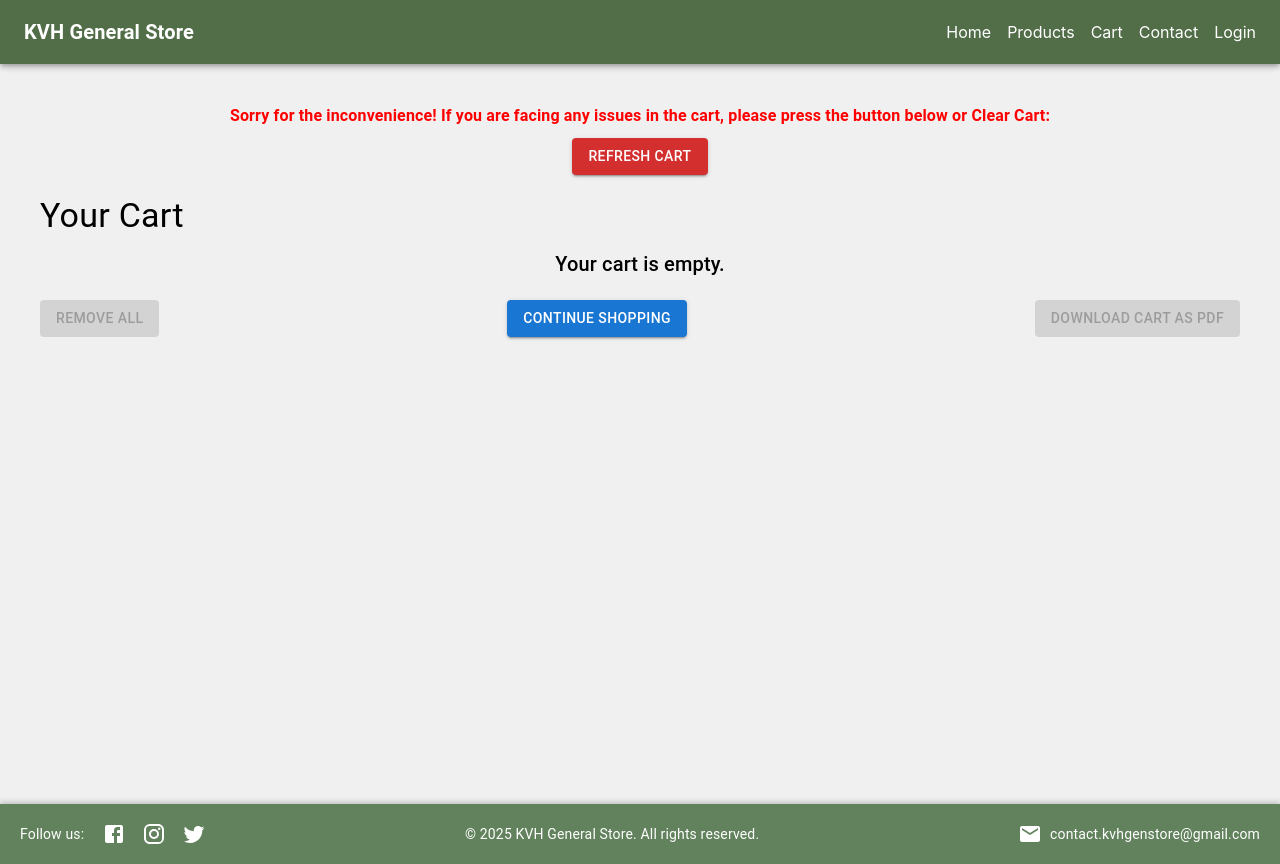
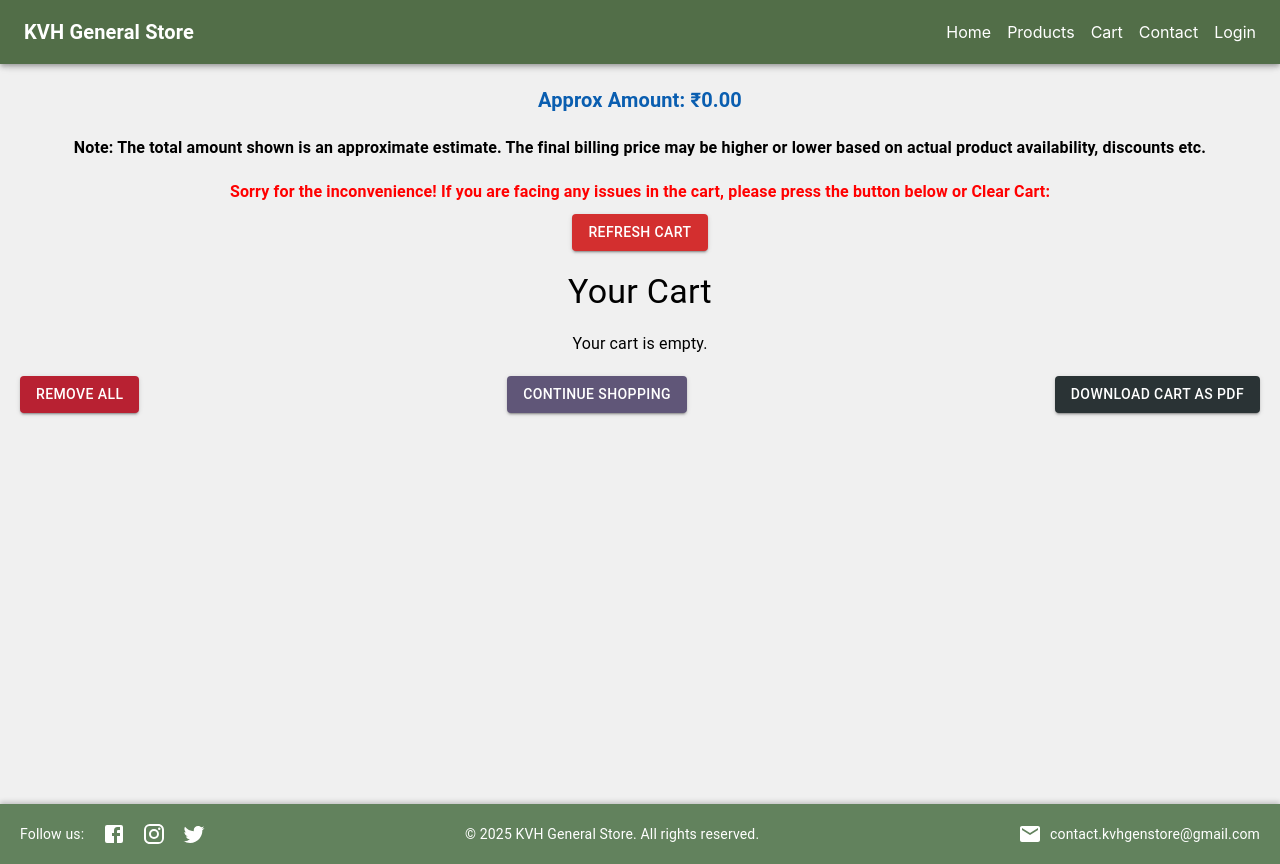
Before and after one commit to balasubramani12/kvh-gen-frontend, a React (Create React App) app: page /cart in a window 1280 px wide. Built offline with nearby package versions, Linux system fonts and the light colour scheme.

Commit message:
Added Approx cost to CartPage

```diff
--- a/src/pages/CartPage.js
+++ b/src/pages/CartPage.js
@@ -12,6 +12,7 @@ import {
     DialogTitle,
     DialogContent,
     DialogActions,
+    Box,
 } from '@mui/material';
 import DeleteIcon from '@mui/icons-material/Delete';
 import CheckCircleIcon from '@mui/icons-material/CheckCircle';
@@ -33,8 +34,6 @@ const CartPage = () => {
     const [confirmDeleteDialogOpen, setConfirmDeleteDialogOpen] = useState(false);
     const [productToDelete, setProductToDelete] = useState(null);
 
-
-
     // Fetch user details
     useEffect(() => {
         const fetchUserDetails = async () => {
@@ -52,6 +51,15 @@ const CartPage = () => {
         };
         fetchUserDetails();
     }, []);
+
+    // Calculate approximate total
+    const calculateTotal = () => {
+        return cartItems.reduce((total, item) => {
+            const price = item.product?.price || 0; // Default to 0 if price is unavailable
+            const quantity = item.quantity || 0; // Default to 0 if quantity is unavailable
+            return total + price * quantity;
+        }, 0);
+    };
 
     // Refresh cart manually
     const handleRefreshCart = async () => {
@@ -76,7 +84,6 @@ const CartPage = () => {
             doc.setFont('helvetica', 'bold');
             doc.text(`Name: ${userDetails?.name || 'N/A'}`, 10, 15);
             doc.text(`Mobile no: ${userDetails?.mobile || 'N/A'}`, 10, 20);
-
             // Add table headers
             doc.setFontSize(10);
             doc.setTextColor(255, 0, 0); // Red color for headers
@@ -86,8 +93,6 @@ const CartPage = () => {
             doc.text('Product Name', 65, 30);
             doc.text('Qty', 135, 30);
             doc.text('Category', 150, 30);
-
-
             // Add cart items
             doc.setFont('helvetica', 'normal');
             doc.setTextColor(0, 0, 0); // Black color for content
@@ -98,18 +103,19 @@ const CartPage = () => {
                 doc.text(item.product?.name || 'N/A', 65, yPosition);
                 doc.text(`${item.quantity}`, 135, yPosition);
                 doc.text(item.product?.category || 'N/A', 150, yPosition);
-
             });
-
+            // Add approx total
+            const totalYPosition = 40 + (cartItems.length * 10) + 10;
+            doc.setFontSize(12);
+            doc.setTextColor(255, 0, 0); // Red color for total
+            doc.text(`Approx Amount In Rs: ${calculateTotal().toFixed(2)}`, 10, totalYPosition);
             // Add timestamp at the bottom
             const date = new Date().toLocaleString();
             doc.setTextColor(0, 0, 255); // Blue color for timestamp
-            doc.text(`Downloaded on: ${date}`, 10, 40 + (cartItems.length * 10) + 10);
-
+            doc.text(`Downloaded on: ${date}`, 10, totalYPosition + 10);
             // Save the PDF
             const filename = userDetails?.name ? `${userDetails.name}-cart.pdf` : 'cart-items.pdf';
             doc.save(filename);
-
             // Show download animation
             setShowDownloadAnimation(true);
             setTimeout(() => {
@@ -153,9 +159,28 @@ const CartPage = () => {
     };
 
     return (
-        <div style={{ padding: '20px', position: 'relative' }}>
+        <>
+            {/* Approx Total */}
+            <Typography
+                variant="h6"
+                sx={{
+                    textAlign: 'center',
+                    marginBottom: '20px',
+                    color: '#0A5EB0',
+                    fontWeight: 'bold',
+                }}
+            >
+                Approx Amount: ₹{calculateTotal().toFixed(2)}
+            </Typography>
+
+
             {/* Refresh Cart Button */}
             <div style={{ marginBottom: '20px', textAlign: 'center' }}>
+                <Typography variant="body1" style={{ color: 'black', fontWeight: 'bold' }}>
+                Note: The total amount shown is an approximate estimate.
+                The final billing price may be higher or lower based on actual product availability, discounts etc.
+                </Typography>
+                <br/>
                 <Typography variant="body1" style={{ color: 'red', fontWeight: 'bold' }}>
                     Sorry for the inconvenience! If you are facing any issues in the cart, please press the button below or Clear Cart:
                 </Typography>
@@ -248,12 +273,14 @@ const CartPage = () => {
                 </div>
             )}
 
-            <Typography variant="h4" gutterBottom>
+            {/* Cart Title */}
+            <Typography variant="h4" sx={{ textAlign: 'center', marginBottom: '20px' }}>
                 Your Cart
             </Typography>
 
+            {/* Cart Items */}
             {cartItems.length > 0 ? (
-                <Grid container spacing={3}>
+                <Grid container spacing={2}>
                     {cartItems.map((item, index) => {
                         const productId = item.product?._id;
 
@@ -279,50 +306,39 @@ const CartPage = () => {
                         };
 
                         return (
-                            <Grid item xs={12} sm={6} md={4} lg={3} key={index}>
-                                {/* Product Card */}
-                                <Card
-                                    style={{
-                                        backgroundColor: '#FFFFFF',
-                                        color: '#000',
-                                        height: '100%',
-                                        display: 'flex',
-                                        flexDirection: 'column',
-                                        position: 'relative',
-                                    }}
-                                >
+                            <Grid item xs={12} sm={6} md={4} key={productId}>
+                                <Card sx={{ display: 'flex', flexDirection: 'column', height: '100%' }}>
+                                    <CardContent sx={{ flexGrow: 1, padding: '10px' }}>
                                         {/* Product Image */}
                                         <CardMedia
                                             component="img"
-                                        height="140"
-                                        image={item.product?.img || 'https://via.placeholder.com/500'}
-                                        alt={item.product?.name || 'Product'}
+                                            height="80" // Reduced height for smaller cards
+                                            image={item.product?.img || 'https://via.placeholder.com/150'}
+                                            alt={item.product?.name || 'Product Image'}
+                                            sx={{ marginBottom: '10px' }}
                                             style={{
                                                 objectFit: 'contain',
                                                 width: '100%',
                                                 height: '140px',
                                             }}
                                         />
-
                                         {/* Product Details */}
-                                    <CardContent style={{ flexGrow: 1, padding: '10px' }}>
-                                        <Typography variant="h6" style={{ fontSize: '1rem', fontWeight: 'bold' }}>
+                                        <Typography variant="subtitle1" sx={{ fontSize: '0.9rem', fontWeight: 'bold' }}>
                                             {item.product?.name || 'Sales Closed on this Product'}
                                         </Typography>
-                                        <Typography variant="body2" style={{ fontSize: '0.875rem' }}>
+                                        <Typography variant="body2" sx={{ fontSize: '0.8rem' }}>
                                             Brand: {item.product?.brand || 'Unavailable'}
                                         </Typography>
-                                        <Typography variant="body2" style={{ fontSize: '0.875rem' }}>
+                                        <Typography variant="body2" sx={{ fontSize: '0.8rem' }}>
                                             Qty: {item.quantity}
                                         </Typography>
                                     </CardContent>
-
                                     {/* Actions */}
-                                    <div style={{ display: 'flex', alignItems: 'center', padding: '10px' }}>
+                                    <Box sx={{ display: 'flex', alignItems: 'center', padding: '10px' }}>
                                         {/* Update Quantity Field */}
                                         <TextField
                                             type="number"
-                                            value={localQuantities[productId] || item.quantity}
+                                            defaultValue={item.quantity}
                                             onChange={handleQuantityChange}
                                             onBlur={() =>
                                                 setLocalQuantities((prev) => ({
@@ -331,82 +347,94 @@ const CartPage = () => {
                                                 }))
                                             }
                                             inputProps={{ min: 1 }}
-                                            style={{
+                                            size="small"
+                                            sx={{
                                                 flexGrow: 1,
-                                                fontSize: '0.875rem',
+                                                fontSize: '0.8rem',
                                                 backgroundColor: '#9A7E6F',
-                                                border: 'none none rgb(140, 107, 89)',
-                                                borderRadius: '10px',
+                                                border: '2px solid rgb(106, 42, 7)',
+                                                borderRadius: '5px',
                                                 padding: '5px',
                                             }}
                                         />
                                         {/* Tick Button */}
-                                        <IconButton onClick={handleUpdateQuantity} style={{ marginLeft: '10px' }}>
-                                            <CheckCircleIcon style={{ color: '#4CAF50' }} />
+                                        <IconButton onClick={handleUpdateQuantity} sx={{ marginLeft: '10px', color: 'green' }}>
+                                            <CheckCircleIcon />
                                         </IconButton>
                                         {/* Remove Button */}
-                                        <IconButton
-                                            onClick={() => handleRemoveItem(productId)}
-                                            style={{ marginLeft: '10px', color: '#FF5722' }}
-                                        >
+                                        <IconButton onClick={() => handleRemoveItem(productId)} sx={{ marginLeft: '10px', color: '#FF5722' }}>
                                             <DeleteIcon />
                                         </IconButton>
-                                    </div>
+                                    </Box>
                                 </Card>
                             </Grid>
                         );
                     })}
                 </Grid>
             ) : (
-                <Typography variant="h6" style={{ textAlign: 'center', width: '100%' }}>
+                <Typography variant="body1" sx={{ textAlign: 'center', marginTop: '20px' }}>
                     Your cart is empty.
                 </Typography>
             )}
 
             {/* Action Buttons */}
-            <div style={{ marginTop: '20px', display: 'flex', justifyContent: 'space-between' }}>
+            <Box
+                sx={{
+                    display: 'flex',
+                    justifyContent: 'space-between',
+                    marginTop: '20px',
+                    flexWrap: 'wrap',
+                    gap: '10px',
+                }}
+            >
                 {/* Remove All Button */}
                 <Button
                     variant="contained"
-                    color="error"
                     onClick={handleRemoveAll}
-                    disabled={cartItems.length === 0}
+                    sx={{
+                        backgroundColor: '#B82132',
+                        '&:hover': { backgroundColor: '#E53935' },
+                        flex: { xs: '1 1 100%', sm: '0 1 auto' },
+                    }}
                 >
                     Remove All
                 </Button>
                 {/* Continue Shopping Button */}
                 <Button
                     variant="contained"
-                    color="primary"
                     component={Link}
                     to="/products"
+                    sx={{
+                        backgroundColor: '#605678',
+                        '&:hover': { backgroundColor: '#526E48' },
+                        flex: { xs: '1 1 100%', sm: '0 1 auto' },
+                    }}
                 >
                     Continue Shopping
                 </Button>
                 {/* Download Cart as PDF Button */}
                 <Button
                     variant="contained"
-                    color="primary"
                     onClick={downloadCartAsPDF}
-                    disabled={cartItems.length === 0}
+                    sx={{
+                        backgroundColor: '#2A3335',
+                        '&:hover': { backgroundColor: '#2E5B17' },
+                        flex: { xs: '1 1 100%', sm: '0 1 auto' },
+                    }}
                 >
                     Download Cart as PDF
                 </Button>
-            </div>
+            </Box>
 
             {/* Confirmation Dialog for Remove All */}
             <Dialog open={confirmRemoveAllDialogOpen} onClose={() => setConfirmRemoveAllDialogOpen(false)}>
                 <DialogTitle>Confirm Remove All</DialogTitle>
-                <DialogContent>
-                    <Typography variant="body1">
-                        Are you sure you want to remove all items from your cart?
-                    </Typography>
-                </DialogContent>
+                <DialogContent>Are you sure you want to remove all items from your cart?</DialogContent>
                 <DialogActions>
                     <Button onClick={() => setConfirmRemoveAllDialogOpen(false)} color="primary">
                         Cancel
                     </Button>
-                    <Button onClick={confirmAndRemoveAll} color="error" variant="contained">
+                    <Button onClick={confirmAndRemoveAll} color="secondary">
                         Remove All
                     </Button>
                 </DialogActions>
@@ -415,21 +443,17 @@ const CartPage = () => {
             {/* Confirmation Dialog for Single Item Deletion */}
             <Dialog open={confirmDeleteDialogOpen} onClose={() => setConfirmDeleteDialogOpen(false)}>
                 <DialogTitle>Confirm Deletion</DialogTitle>
-                <DialogContent>
-                    <Typography variant="body1">
-                        Are you sure you want to remove this item from your cart?
-                    </Typography>
-                </DialogContent>
+                <DialogContent>Are you sure you want to remove this item from your cart?</DialogContent>
                 <DialogActions>
                     <Button onClick={() => setConfirmDeleteDialogOpen(false)} color="primary">
                         Cancel
                     </Button>
-                    <Button onClick={confirmAndRemoveItem} color="error" variant="contained">
+                    <Button onClick={confirmAndRemoveItem} color="secondary">
                         Delete
                     </Button>
                 </DialogActions>
             </Dialog>
-        </div>
+        </>
     );
 };
 
@@ -445,7 +469,6 @@ const styles = `
         transform: translate(-50%, -50%) scale(1);
     }
 }
-
 @keyframes slideOut {
     0% {
         opacity: 1;
@@ -457,7 +480,6 @@ const styles = `
     }
 }
 `;
-
 // Inject CSS into the document
 const styleSheet = document.createElement('style');
 styleSheet.type = 'text/css';
```
Lines whose indentation alone changed are shown as unchanged.
